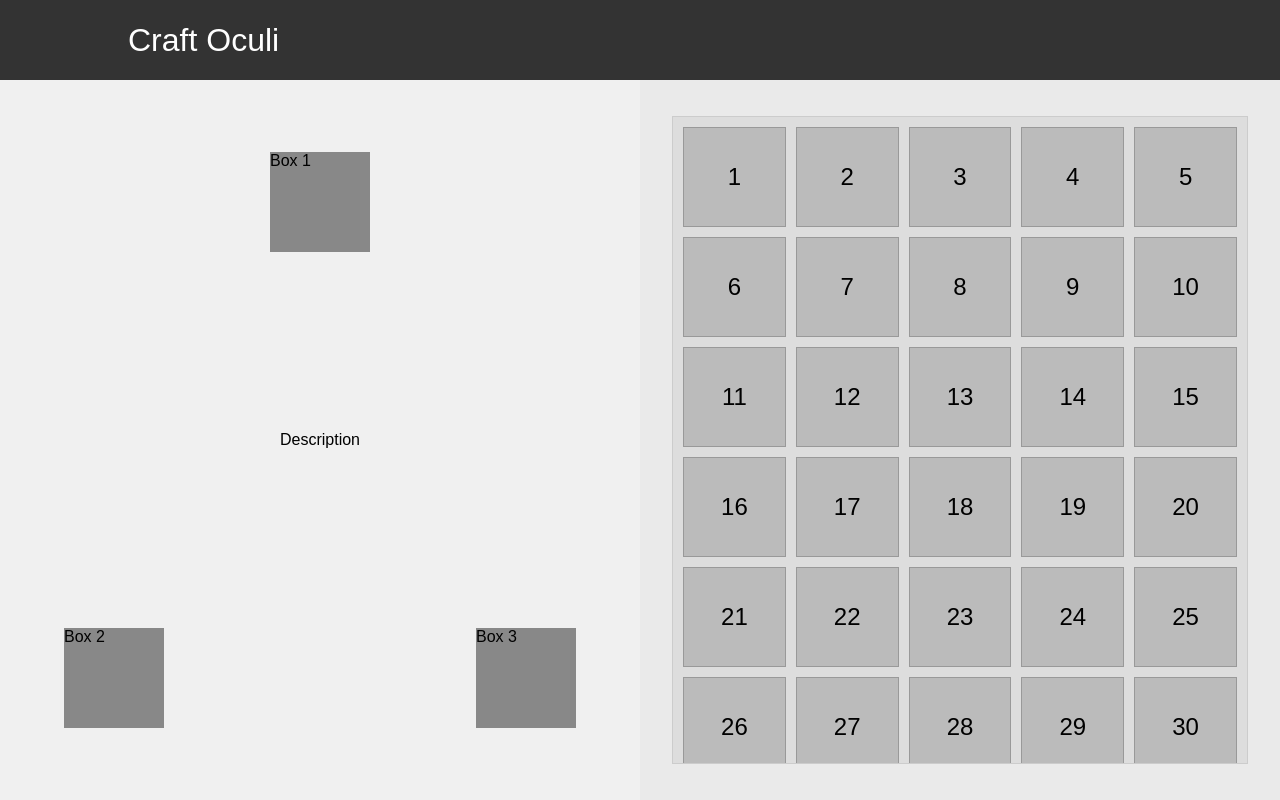
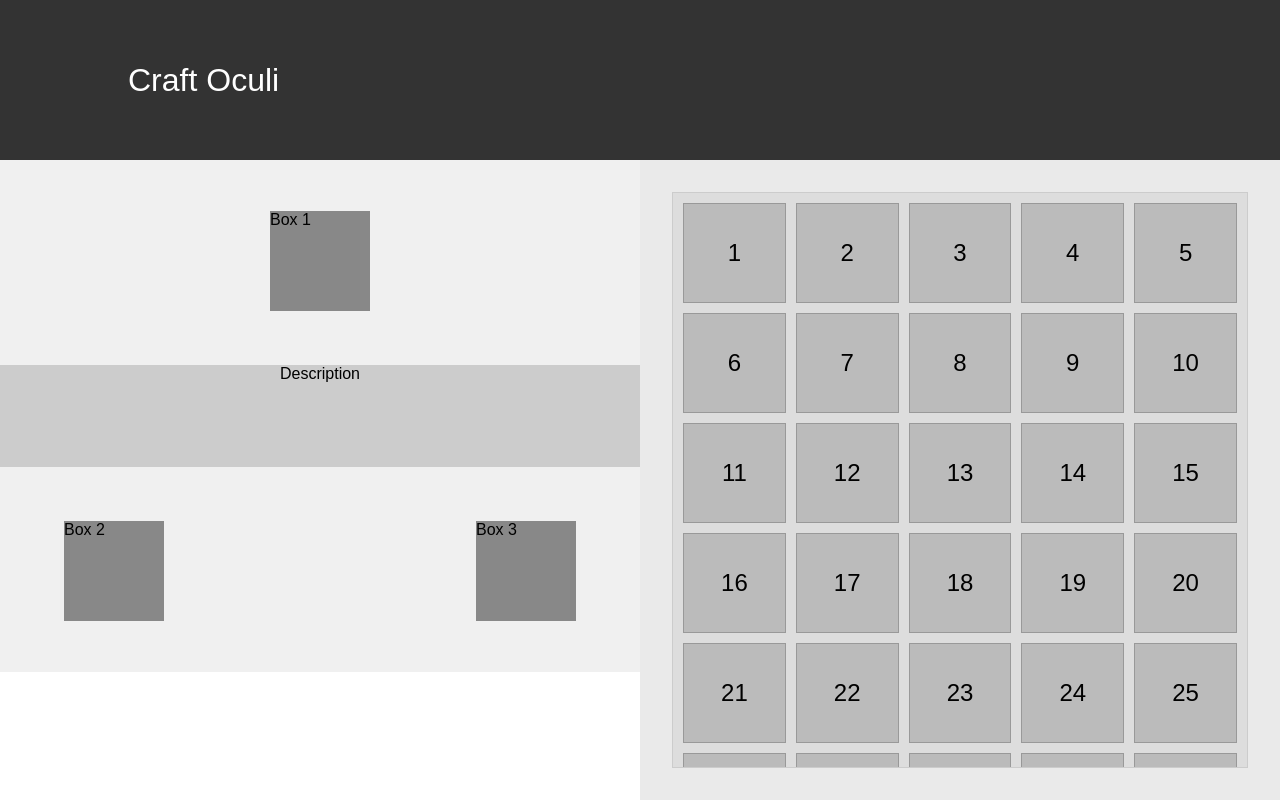
Before and after one commit to pradocesar011/DW_UDIT, a plain HTML site: page index.html in a window 1280 px wide. Drawn offline with nearby package versions, Linux system fonts and the light colour scheme.

Commit message:
trying to change description box

```diff
--- a/index.html
+++ b/index.html
@@ -16,11 +16,16 @@
   <div class="content-section">
     <!-- Crafting Section -->
     <div class="crafting-section">
-      <div class="crafting-box crafting-box-1">Box 1</div>
-      <div class="crafting-box crafting-box-2">Box 2</div>
-      <div class="crafting-box crafting-box-3">Box 3</div>
-      <div>Description</div>
+      <div class="crafting-top">
+        <div class="crafting-box crafting-box-1">Box 1</div>
+        <div class="crafting-box crafting-box-2">Box 2</div>
+        <div class="crafting-box crafting-box-3">Box 3</div>
+      </div>
+      <div class="crafting-description">
+        Description
+      </div>
     </div>
+
     <!-- Materials Section -->
     <div class="materials-section">
       <div class="materials-grid">
--- a/style.css
+++ b/style.css
@@ -12,7 +12,7 @@
     }
     /* Title Section */
     .title-section {
-      height: 10%;
+      height: 20%;
       background-color: #333;
       color: white;
       display: flex;
@@ -24,22 +24,37 @@
     /* Main Content (Crafting and Materials) */
     .content-section {
       display: flex;
-      height: 90%;
+      height: 80%;
     }
     /* Crafting Section */
     .crafting-section {
       flex: 1;
       display: flex;
+      height: 80%;
       justify-content: center;
       align-items: center;
       background-color: #f0f0f0;
       position: relative;
     }
+    /* .crafting-top{
+      display: flex;
+      height: 80%;
+    } */
+
     .crafting-box {
       width: 100px;
       height: 100px;
       background-color: #888;
       position: absolute;
+    }
+
+    .crafting-description{
+      flex:1;
+      height: 20%;
+      /* justify-content: center;
+      align-items: center; */
+      background-color: #ccc;
+      text-align: center;
     }
     /* Positioning the crafting boxes as a triangle */
     .crafting-box-1 {
@@ -55,18 +70,6 @@
       bottom: 10%;
       right: 10%;
     }
-    /*Description Section*/
-    .description-box{
-        height: 10%;
-      background-color: #333;
-      color: white;
-      display: flex;
-      justify-content: left;
-      align-items: center;
-      font-size: 2rem;
-      padding-left: 10%;
-    }
-
     /* Materials Section */
     .materials-section {
       flex: 1;
```
